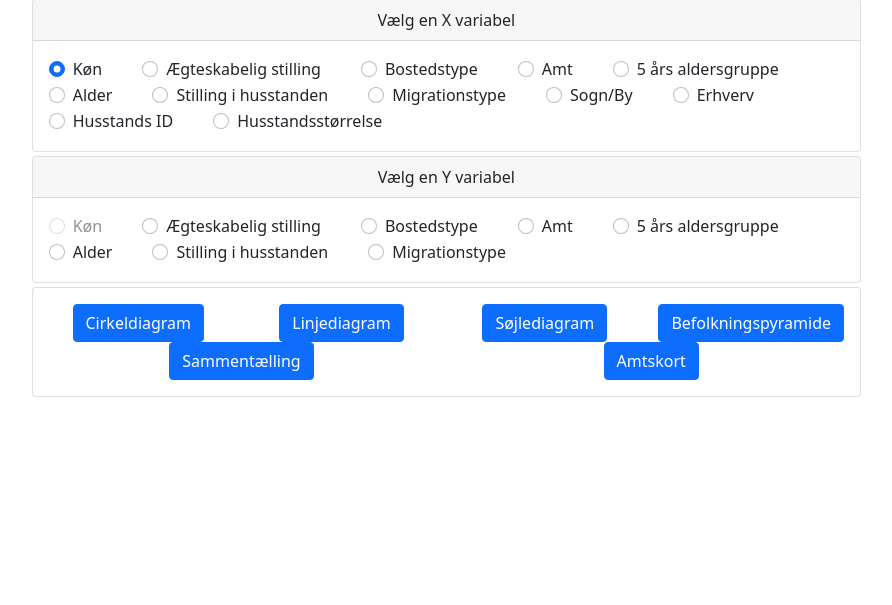
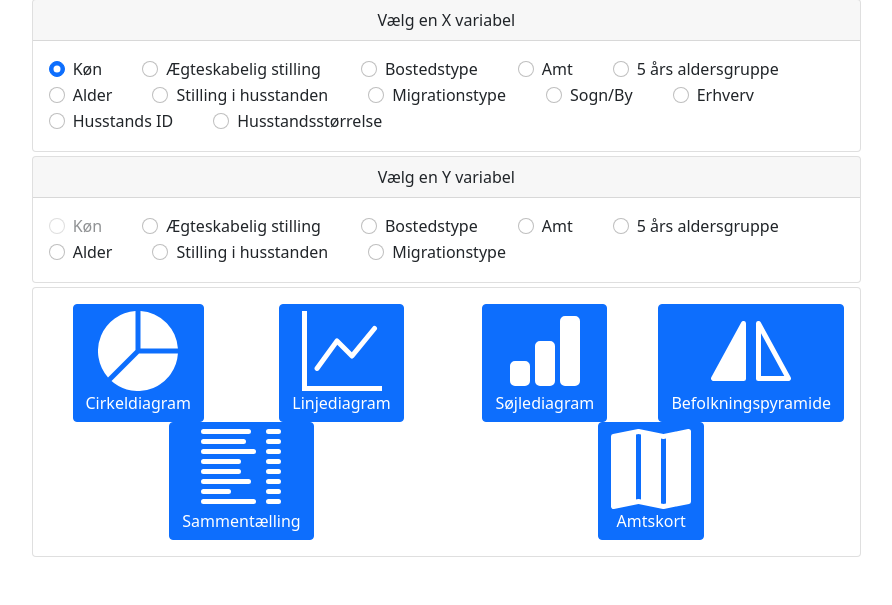
Before and after one commit to DatalogiForAlle/historie, a Django app: template templates/search/search.html in a window 1280 px wide. Shown: the part 887-1492 px from the top of the page, without its empty margins (87-979 px from the left). Before the commit the page ends 1284 px from the top, so only its background shows below. Run offline with Django 4.2, Linux system fonts and the light colour scheme; the template is opened without the code that fills it: most values are stand-ins (such as "Sample title", 1, 10 or a date in 2020); parts of the project's set-up code (start-up, migrations or seed data) failed here and were passed over; some libraries are stand-ins or nearby versions.

Commit message:
chart icons added

```diff
--- a/templates/search/chart_type_buttons.html
+++ b/templates/search/chart_type_buttons.html
@@ -3,36 +3,60 @@
         <div class="row">
             <div class="col">
                 <button type="button" class="btn btn-primary" data-bs-toggle="modal" data-bs-target="#chart-modal" id="pie-btn" style="display: visibility;">
+                    <svg xmlns="http://www.w3.org/2000/svg" width="80" height="80" fill="currentColor" class="bi bi-pie-chart-fill" viewBox="0 0 16 16">
+                        <path d="M15.985 8.5H8.207l-5.5 5.5a8 8 0 0 0 13.277-5.5zM2 13.292A8 8 0 0 1 7.5.015v7.778l-5.5 5.5zM8.5.015V7.5h7.485A8.001 8.001 0 0 0 8.5.015z"/>
+                      </svg>
+                    <br>
                     Cirkeldiagram
                 </button>
             </div>
             <div class="col">
                 <button type="button" class="btn btn-primary"
                 data-bs-toggle="modal" data-bs-target="#chart-modal" id="line-btn" style="display: visibility;">
+                    <svg xmlns="http://www.w3.org/2000/svg" width="80" height="80" fill="currentColor" class="bi bi-graph-up" viewBox="0 0 16 16">
+                        <path fill-rule="evenodd" d="M0 0h1v15h15v1H0V0Zm14.817 3.113a.5.5 0 0 1 .07.704l-4.5 5.5a.5.5 0 0 1-.74.037L7.06 6.767l-3.656 5.027a.5.5 0 0 1-.808-.588l4-5.5a.5.5 0 0 1 .758-.06l2.609 2.61 4.15-5.073a.5.5 0 0 1 .704-.07Z"/>
+                    </svg>
+                    <br>
                     Linjediagram
                 </button>
             </div>
             <div class="col">
                 <button type="button" class="btn btn-primary"
                 data-bs-toggle="modal" data-bs-target="#chart-modal" id="bar-btn" style="display: visibility;">
+                    <svg xmlns="http://www.w3.org/2000/svg" width="80" height="80" fill="currentColor" class="bi bi-bar-chart-fill" viewBox="0 0 16 16">
+                        <path d="M1 11a1 1 0 0 1 1-1h2a1 1 0 0 1 1 1v3a1 1 0 0 1-1 1H2a1 1 0 0 1-1-1v-3zm5-4a1 1 0 0 1 1-1h2a1 1 0 0 1 1 1v7a1 1 0 0 1-1 1H7a1 1 0 0 1-1-1V7zm5-5a1 1 0 0 1 1-1h2a1 1 0 0 1 1 1v12a1 1 0 0 1-1 1h-2a1 1 0 0 1-1-1V2z"/>
+                    </svg>
+                    <br>
                     Søjlediagram
                 </button>
             </div>
             <div class="col">
                 <button type="button" class="btn btn-primary"
                 data-bs-toggle="modal" data-bs-target="#chart-modal" id="pyramid-btn" style="display: visibility;">
+                    <svg xmlns="http://www.w3.org/2000/svg" width="80" height="80" fill="currentColor" class="bi bi-symmetry-vertical" viewBox="0 0 16 16">
+                        <path d="M7 2.5a.5.5 0 0 0-.939-.24l-6 11A.5.5 0 0 0 .5 14h6a.5.5 0 0 0 .5-.5v-11zm2.376-.484a.5.5 0 0 1 .563.245l6 11A.5.5 0 0 1 15.5 14h-6a.5.5 0 0 1-.5-.5v-11a.5.5 0 0 1 .376-.484zM10 4.46V13h4.658L10 4.46z"/>
+                    </svg>
+                    <br>
                     Befolkningspyramide
                 </button>
             </div>
             <div class="col">
                 <button type="button" class="btn btn-primary"
                 data-bs-toggle="modal" data-bs-target="#list-modal" id="list-btn" style="display: visibility;">
+                    <svg xmlns="http://www.w3.org/2000/svg" width="80" height="80" fill="currentColor" class="bi bi-list-columns" viewBox="0 0 16 16">
+                        <path fill-rule="evenodd" d="M0 .5A.5.5 0 0 1 .5 0h9a.5.5 0 0 1 0 1h-9A.5.5 0 0 1 0 .5Zm13 0a.5.5 0 0 1 .5-.5h2a.5.5 0 0 1 0 1h-2a.5.5 0 0 1-.5-.5Zm-13 2A.5.5 0 0 1 .5 2h8a.5.5 0 0 1 0 1h-8a.5.5 0 0 1-.5-.5Zm13 0a.5.5 0 0 1 .5-.5h2a.5.5 0 0 1 0 1h-2a.5.5 0 0 1-.5-.5Zm-13 2A.5.5 0 0 1 .5 4h10a.5.5 0 0 1 0 1H.5a.5.5 0 0 1-.5-.5Zm13 0a.5.5 0 0 1 .5-.5h2a.5.5 0 0 1 0 1h-2a.5.5 0 0 1-.5-.5Zm-13 2A.5.5 0 0 1 .5 6h7a.5.5 0 0 1 0 1h-7a.5.5 0 0 1-.5-.5Zm13 0a.5.5 0 0 1 .5-.5h2a.5.5 0 0 1 0 1h-2a.5.5 0 0 1-.5-.5Zm-13 2A.5.5 0 0 1 .5 8h7a.5.5 0 0 1 0 1h-7a.5.5 0 0 1-.5-.5Zm13 0a.5.5 0 0 1 .5-.5h2a.5.5 0 0 1 0 1h-2a.5.5 0 0 1-.5-.5Zm-13 2a.5.5 0 0 1 .5-.5h9a.5.5 0 0 1 0 1h-9a.5.5 0 0 1-.5-.5Zm13 0a.5.5 0 0 1 .5-.5h2a.5.5 0 0 1 0 1h-2a.5.5 0 0 1-.5-.5Zm-13 2a.5.5 0 0 1 .5-.5h5a.5.5 0 0 1 0 1h-5a.5.5 0 0 1-.5-.5Zm13 0a.5.5 0 0 1 .5-.5h2a.5.5 0 0 1 0 1h-2a.5.5 0 0 1-.5-.5Zm-13 2a.5.5 0 0 1 .5-.5h10a.5.5 0 0 1 0 1H.5a.5.5 0 0 1-.5-.5Zm13 0a.5.5 0 0 1 .5-.5h2a.5.5 0 0 1 0 1h-2a.5.5 0 0 1-.5-.5Z"/>
+                    </svg>
+                    <br>
                     Sammentælling
                 </button>
             </div>
             <div class="col">
                 <button type="button" class="btn btn-primary"
                 data-bs-toggle="modal" data-bs-target="#county-modal" id="county-btn" style="display: visibility;">
+                    <svg xmlns="http://www.w3.org/2000/svg" width="80" height="80" fill="currentColor" class="bi bi-map-fill" viewBox="0 0 16 16">
+                        <path fill-rule="evenodd" d="M16 .5a.5.5 0 0 0-.598-.49L10.5.99 5.598.01a.5.5 0 0 0-.196 0l-5 1A.5.5 0 0 0 0 1.5v14a.5.5 0 0 0 .598.49l4.902-.98 4.902.98a.502.502 0 0 0 .196 0l5-1A.5.5 0 0 0 16 14.5V.5zM5 14.09V1.11l.5-.1.5.1v12.98l-.402-.08a.498.498 0 0 0-.196 0L5 14.09zm5 .8V1.91l.402.08a.5.5 0 0 0 .196 0L11 1.91v12.98l-.5.1-.5-.1z"/>
+                    </svg>
+                    <br>
                     Amtskort
                 </button>
             </div>
--- a/templates/search/year_choice.html
+++ b/templates/search/year_choice.html
@@ -11,7 +11,3 @@
         </label>
     </div>
 </div>
-<!-- <i class="bi bi-map"></i>
-<svg xmlns="http://www.w3.org/2000/svg" width="16" height="16" fill="currentColor" class="bi bi-map" viewBox="0 0 16 16">
-    <path fill-rule="evenodd" d="M15.817.113A.5.5 0 0 1 16 .5v14a.5.5 0 0 1-.402.49l-5 1a.502.502 0 0 1-.196 0L5.5 15.01l-4.902.98A.5.5 0 0 1 0 15.5v-14a.5.5 0 0 1 .402-.49l5-1a.5.5 0 0 1 .196 0L10.5.99l4.902-.98a.5.5 0 0 1 .415.103zM10 1.91l-4-.8v12.98l4 .8V1.91zm1 12.98 4-.8V1.11l-4 .8v12.98zm-6-.8V1.11l-4 .8v12.98l4-.8z"/>
-  </svg> -->
```
